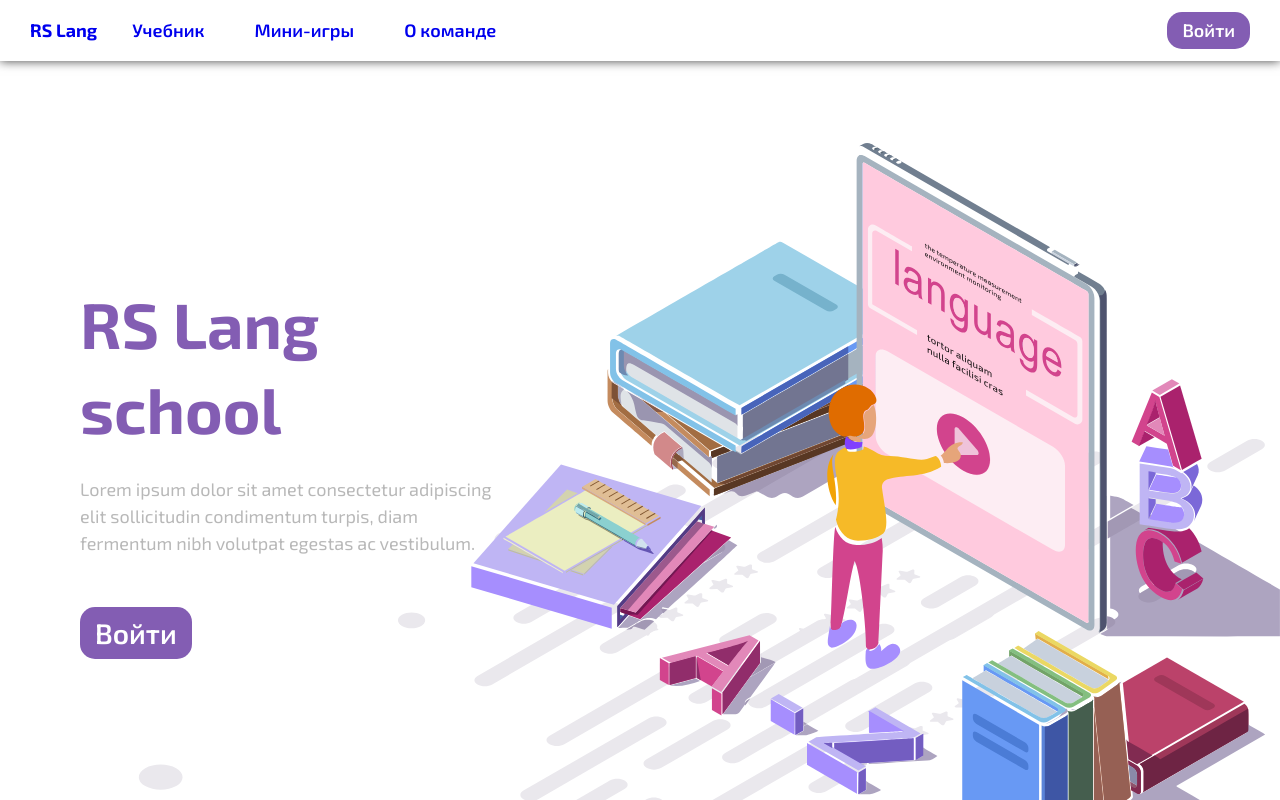
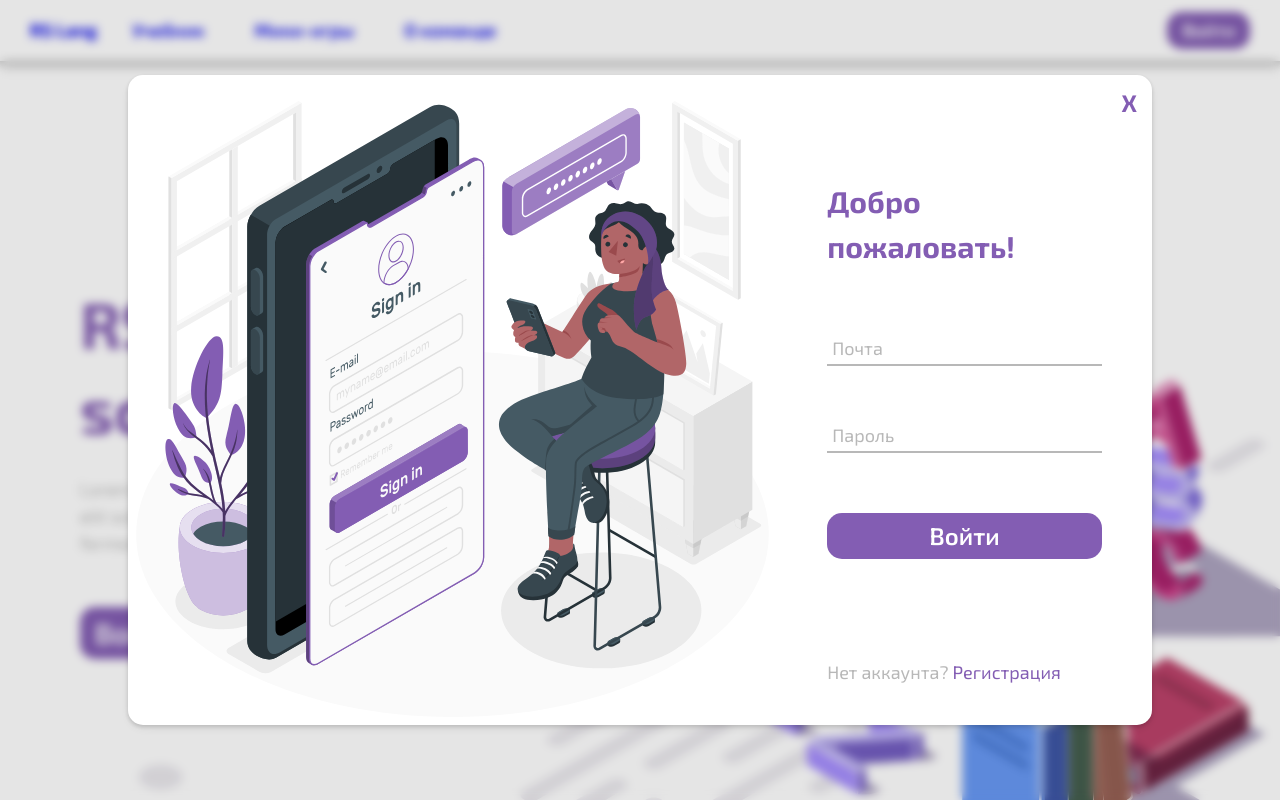
Before and after one commit to vladKB1/rslang, a website built with webpack: page src/index.html in a window 1280 px wide. Shown: the top 800 px of the page. Built offline with nearby package versions, Linux system fonts and the light colour scheme.

Commit message:
feat: add layout for authorization popUp

```diff
--- a/src/services/API.ts
+++ b/src/services/API.ts
@@ -35,3 +35,5 @@ export const signIn = async (user: User) => {
 
   return rawResponse;
 };
+
+//export const makeRequest = async (func: requestFunction) => {};
--- a/src/styles/abstracts/_variables.scss
+++ b/src/styles/abstracts/_variables.scss
@@ -12,6 +12,8 @@ $active-button: #7b49b8;
 $description-title-font-size: 64px;
 $description-button-font-size: 28px;
 $description-text-book-title-font-size: 48px;
+$authorization-button-font-size: 24px;
+$input-form-font-size: 16px;
 
 $game-sprint-background: #a380ce;
 $game-audio-call-background: #a380ce;
--- a/src/styles/base/_base.scss
+++ b/src/styles/base/_base.scss
@@ -1,6 +1,8 @@
 body {
+  position: relative;
   font-family: $main-font, 'sans-serif';
   font-size: 18px;
+  transition: all 0.5s;
 }
 
 .container {
--- /dev/null
+++ b/src/styles/components/_popup.scss
@@ -0,0 +1,142 @@
+.popup {
+  position: fixed;
+  width: 100%;
+  height: 100%;
+  top: 0;
+  left: 0;
+  z-index: 1000;
+
+  background-color: rgba(0, 0, 0, 0.1);
+  backdrop-filter: blur(5px);
+}
+
+.popup__body {
+  @include flex(center);
+  min-height: 100%;
+  padding: 20px 30px;
+}
+
+.popup__content {
+  @include flex();
+  position: relative;
+  max-width: 1024px;
+
+  background-color: white;
+  box-shadow: 0 2px 4px 0 rgb(0 0 0 / 16%), 0 4px 12px 0 rgb(0 0 0 / 6%);
+  border-radius: 15px;
+}
+
+.popup__close {
+  position: absolute;
+  right: 15px;
+  top: 10px;
+  z-index: 1001;
+
+  font-size: 24px;
+  font-weight: 700;
+
+  cursor: pointer;
+}
+
+.authorization-popup {
+  .authorization-popup__close {
+    color: $title-color;
+  }
+
+  .sign-in-image {
+    max-width: 63.4%;
+    border-radius: 15px 0 0 15px;
+  }
+
+  .authorization-form {
+    width: 100%;
+    padding: 100px 50px 35px;
+
+    .authorization-form__title {
+      font-size: 30px;
+      padding-bottom: 50px;
+    }
+
+    .authorization-form__input-container {
+      position: relative;
+      width: 100%;
+      margin-bottom: 40px;
+      border-bottom: 2px solid $text-color;
+
+      .authorization-form__input {
+        display: block;
+        width: 100%;
+        height: 45px;
+        padding: 0 5px;
+        background: 0 0;
+
+        border: none;
+        font-size: $input-form-font-size;
+        color: $text-color;
+
+        &:focus + .focus-place-holder::after {
+          top: -15px;
+        }
+
+        &:focus + .focus-place-holder::before {
+          width: 100%;
+        }
+      }
+
+      .focus-place-holder {
+        position: absolute;
+        display: block;
+        width: 100%;
+        height: 100%;
+        top: 0;
+        left: 0;
+        pointer-events: none;
+
+        &::before {
+          content: "";
+          position: absolute;
+          display: block;
+          width: 0;
+          height: 2px;
+          bottom: -2px;
+          left: 0;
+
+          background: $not-active-button;
+          transition: all 0.5s;
+        }
+
+        &::after {
+          content: attr(data-placeholder);
+          position: absolute;
+          display: block;
+          width: 100%;
+          top: 16px;
+          left: 0;
+          padding-left: 5px;
+
+          color: $text-color;
+          transition: all 0.5s;
+        }
+      }
+    }
+
+    .authorization-form__log-in-button {
+      width: 100%;
+      margin-top: 20px;
+      font-size: $authorization-button-font-size;
+    }
+  }
+
+  .sing-up-container {
+    margin-top: 100px;
+
+    .sing-up-container__button {
+      color: $not-active-button;
+      cursor: pointer;
+
+      &:hover {
+        color: $active-button;
+      }
+    }
+  }
+}
--- a/src/styles/main.scss
+++ b/src/styles/main.scss
@@ -9,6 +9,7 @@
 
 @import 'components/navigation';
 @import 'components/button';
+@import 'components/popup';
 
 @import 'layout/header';
 @import 'layout/description';
--- a/src/views/BaseView.ts
+++ b/src/views/BaseView.ts
@@ -1,4 +1,5 @@
 import rsSchoolLogo from '../assets/images/svg/rs_school_js.svg';
+import signInImg from '../assets/images/svg/sign-in-image.svg';
 
 export type MenuItem = {
   itemName: string;
@@ -190,4 +191,70 @@ export class BaseView {
 
     return BasePage;
   }
+
+  CreatePopUp(className: string): HTMLElement {
+    const popUp = this.createElement('div', 'popup', className);
+    const body = this.createElement('div', 'popup__body');
+    const content = this.createElement('div', 'popup__content');
+    const close = this.createElement('a', 'popup__close', 'authorization-popup__close') as HTMLAnchorElement;
+    close.textContent = 'X';
+
+    content.append(close);
+    body.append(content);
+    popUp.append(body);
+
+    return popUp;
+  }
+
+  createAuthorizationForm(): HTMLElement {
+    const authorizationForm = this.createElement('form', 'authorization-form');
+
+    const title = this.createElement('h1', 'title', 'authorization-form__title');
+    title.textContent = 'Добро пожаловать!';
+
+    const email = this.createElement('div', 'authorization-form__input-container', 'email');
+    const emailInput = this.createElement('input', 'authorization-form__input', 'email__input') as HTMLInputElement;
+    emailInput.type = 'text';
+    emailInput.name = 'email';
+    const emailPlaceHolder = this.createElement('span', 'email-place-older', 'focus-place-holder');
+    emailPlaceHolder.setAttribute('data-placeholder', 'Почта');
+    email.append(emailInput, emailPlaceHolder);
+
+    const password = this.createElement('div', 'authorization-form__input-container', 'password');
+    const passwordInput = this.createElement(
+      'input',
+      'authorization-form__input',
+      'password__input',
+    ) as HTMLInputElement;
+    passwordInput.type = 'password';
+    passwordInput.name = 'password';
+    const passwordPlaceHolder = this.createElement('span', 'password-place-holder', 'focus-place-holder');
+    passwordPlaceHolder.setAttribute('data-placeholder', 'Пароль');
+    password.append(passwordInput, passwordPlaceHolder);
+
+    const logInButton = this.createElement('button', 'button', 'authorization-form__log-in-button');
+    logInButton.textContent = 'Войти';
+
+    const singUpContainer = this.createElement('div', 'sing-up-container');
+    const description = this.createElement('span', 'description');
+    description.textContent = 'Нет аккаунта? ';
+    const singUpButton = this.createElement('a', 'sing-up-container__button');
+    singUpButton.textContent = 'Регистрация';
+    singUpContainer.append(description, singUpButton);
+
+    authorizationForm.append(title, email, password, logInButton, singUpContainer);
+    return authorizationForm;
+  }
+
+  createAuthorizationPopUp(): HTMLElement {
+    const popup = this.CreatePopUp('authorization-popup');
+    const content = popup.getElementsByClassName('popup__content')[0];
+
+    const image = this.createImage(signInImg, 'sign-in-image', 'sign-in-image');
+    const AuthorizationForm = this.createAuthorizationForm();
+
+    content.append(image, AuthorizationForm);
+
+    return popup;
+  }
 }
--- a/src/views/MainPageView.ts
+++ b/src/views/MainPageView.ts
@@ -18,6 +18,7 @@ export class MainPageView extends BaseView {
   constructor(isAuthorized: boolean) {
     super(isAuthorized);
     this.renderMainPage(isAuthorized);
+    this.body.append(this.createAuthorizationPopUp());
   }
 
   createSectionRsLang(isAuthorized: boolean): HTMLElement {
@@ -77,13 +78,13 @@ export class MainPageView extends BaseView {
 
     const sprintGame = this.createElement('div', 'game-card', 'sprint');
     let title = this.createElement('h2', 'game-card-title');
-    let image = this.createImage(sprintImg, 'sprintImg', 'game-card-img', 'sprint-img');
+    let image = this.createImage(sprintImg, 'sprintImg', 'game-card-img', 'sprint__img');
     title.textContent = 'Спринт';
     sprintGame.append(title, image);
 
     const audioGame = this.createElement('div', 'game-card', 'audio-call');
     title = this.createElement('h2', 'game-card-title');
-    image = this.createImage(audioCallImg, 'audioCallImg', 'game-card-img', 'audio-call-img');
+    image = this.createImage(audioCallImg, 'audioCallImg', 'game-card-img', 'audio-call__img');
     title.textContent = 'Аудиовызов';
     audioGame.append(title, image);
 
```
Also changed, not shown: src/assets/images/svg/sign-in-image.svg (added), src/styles/layout/_about.scss (line endings or trailing spaces), src/styles/layout/_minigames.scss (line endings or trailing spaces).
